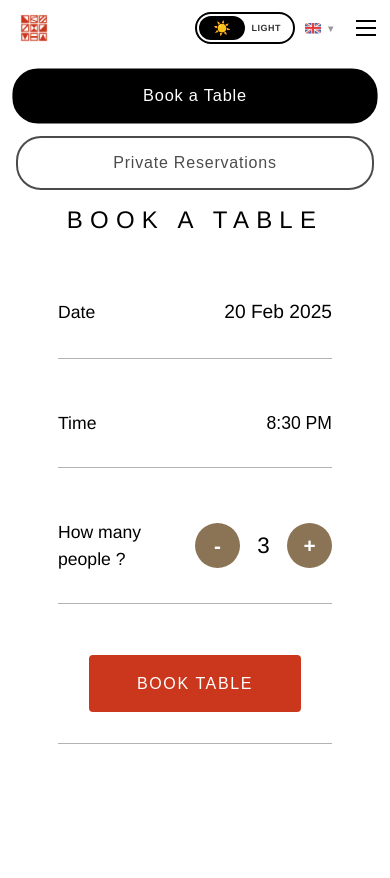
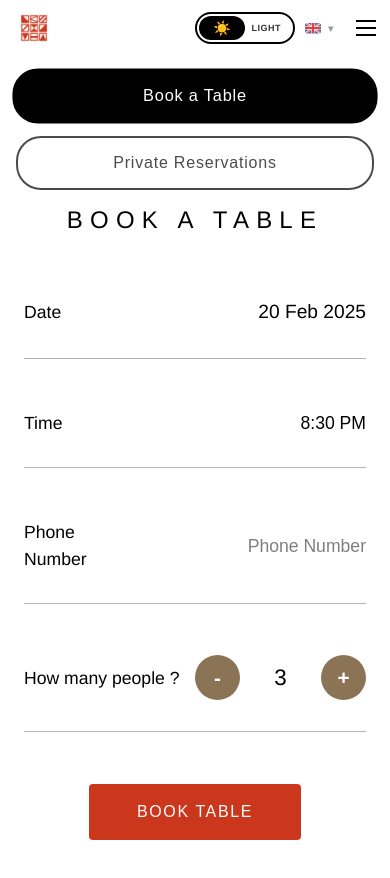
Before and after one commit to Smiljanic19A/tanin, a Vue app: page /reservations in a window 390 px wide. Shown: the top 878 px of the page. Built offline with nearby package versions, Linux system fonts and the light colour scheme; a web font is replaced by a local one.

Commit message:
Add phone number field to reservation form in ReservationsView. Update localization for English and Serbian to include phone number labels, enhancing user input options.

```diff
--- a/src/locales/english.json
+++ b/src/locales/english.json
@@ -113,6 +113,7 @@
       "time": "Time",
       "selectTime": "Select time",
       "howManyPeople": "How many people ?",
+      "phone": "Phone Number",
       "comingSoon": "Coming soon...",
       "submitButton": "Book Table"
     },
--- a/src/locales/serbian.json
+++ b/src/locales/serbian.json
@@ -104,6 +104,7 @@
       "time": "Vreme",
       "selectTime": "Izaberite vreme",
       "howManyPeople": "Koliko ljudi ?",
+      "phone": "Broj Telefona",
       "comingSoon": "Uskoro...",
       "submitButton": "Rezerviši Sto"
     },
--- a/src/views/ReservationsView.vue
+++ b/src/views/ReservationsView.vue
@@ -74,6 +74,20 @@
                   </option>
                 </select>
               </div>
+                <!-- Phone Number -->
+                <div class="form-group">
+                 <label>
+                   <transition name="slide-text" mode="out-in">
+                     <span :key="currentLanguage + 'reservations.bookingForm.phone'">{{ $t('reservations.bookingForm.phone') }}</span>
+                   </transition>
+                 </label>
+                 <input
+                   v-model="bookingForm.phone"
+                   type="tel"
+                   class="text-input"
+                   :placeholder="$t('reservations.bookingForm.phone')"
+                 />
+               </div>
 
                              <!-- Guest Counter -->
                <div class="form-group">
@@ -88,6 +102,8 @@
                    <button type="button" class="counter-btn" @click="incrementGuests">+</button>
                  </div>
                </div>
+
+
 
                <!-- Submit Button -->
                <div class="form-group submit-group">
```
